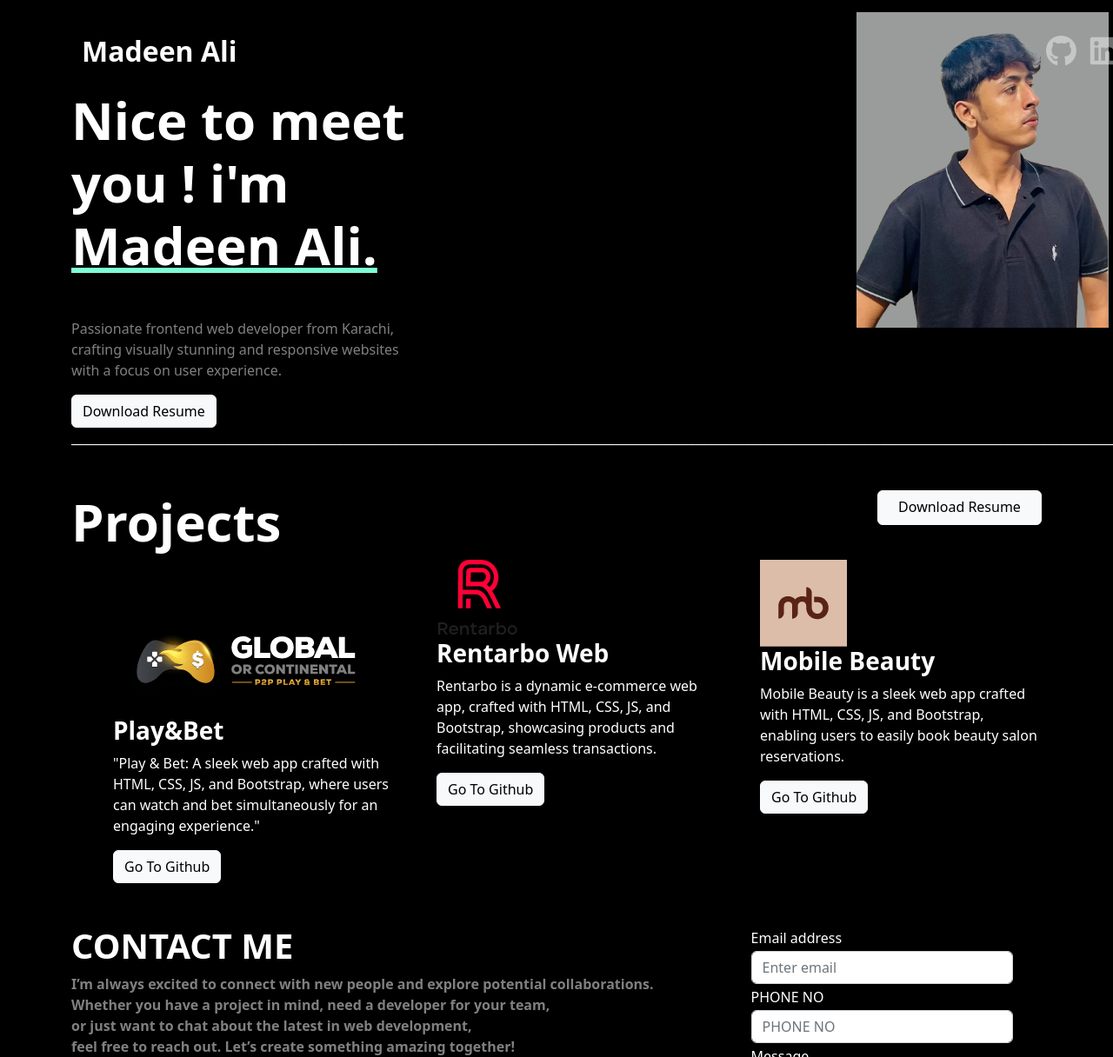
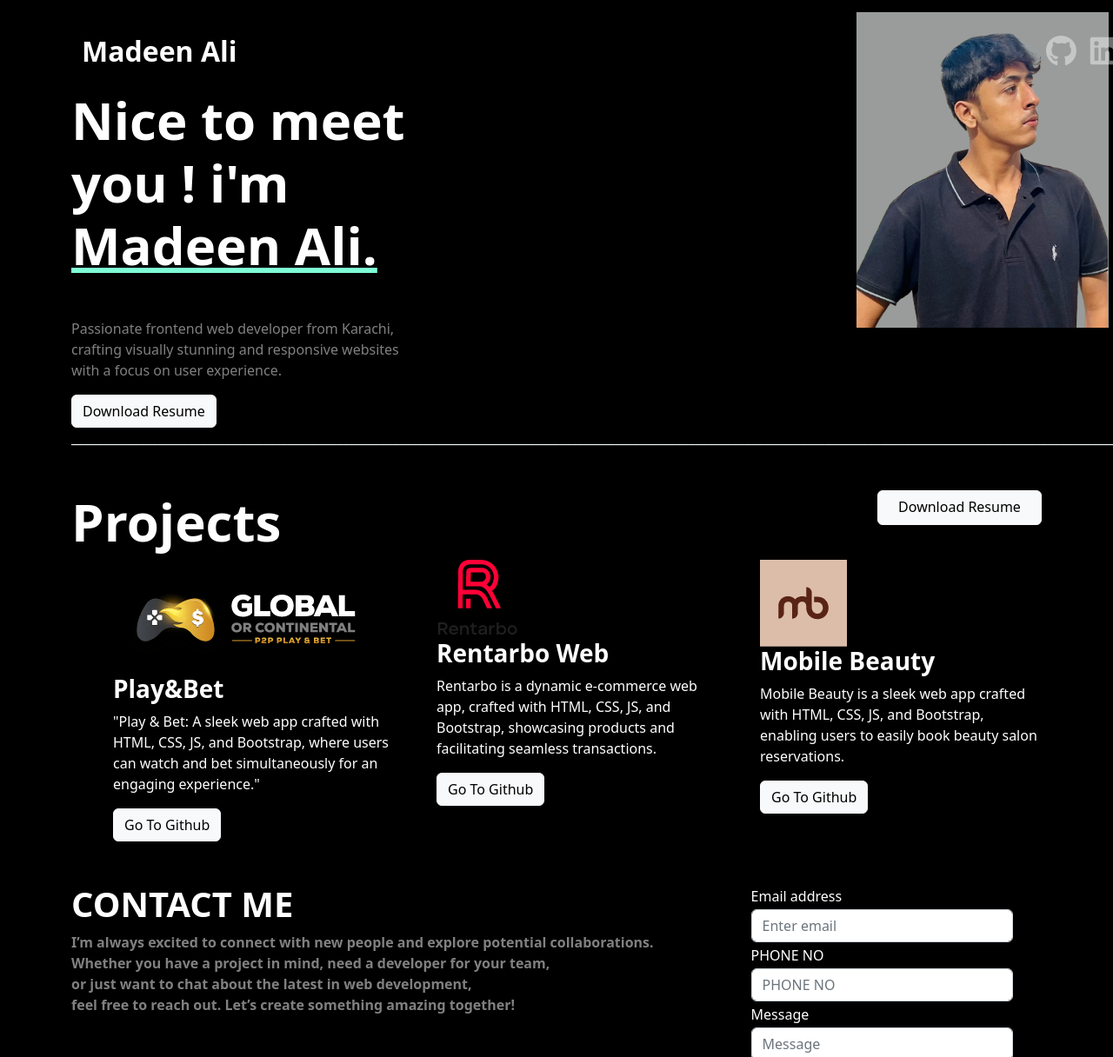
Before and after one commit to MadeenAli/Protfolio.MadeenAli, a plain HTML site: page index.html in a window 1280 px wide. Shown: the top 1216 px of the page at 87% size. Drawn offline with nearby package versions, Linux system fonts and the light colour scheme; some icons are missing.

Commit message:
Update index.html

```diff
--- a/index.html
+++ b/index.html
@@ -97,7 +97,7 @@
                                 style="color: #1f0015;"></i>Download Resume</a>
                     </div>
                     <div class="col-12 d-flex align-item-centre justify-content-between">
-                        <div class="img-box-2 play-bet mt-5 ms-5" data-aos="fade-left" data-aos-offset="200"
+                        <div class="img-box-2 play-bet ms-5" data-aos="fade-left" data-aos-offset="200"
                             data-aos-delay="50" data-aos-duration="1000" data-aos-easing="ease-in-out"
                             data-aos-mirror="true" data-aos-once="false" data-aos-anchor-placement="top-center">
                             <img src="images/header-logo.png" alt="play&bet" class="play" />
```
